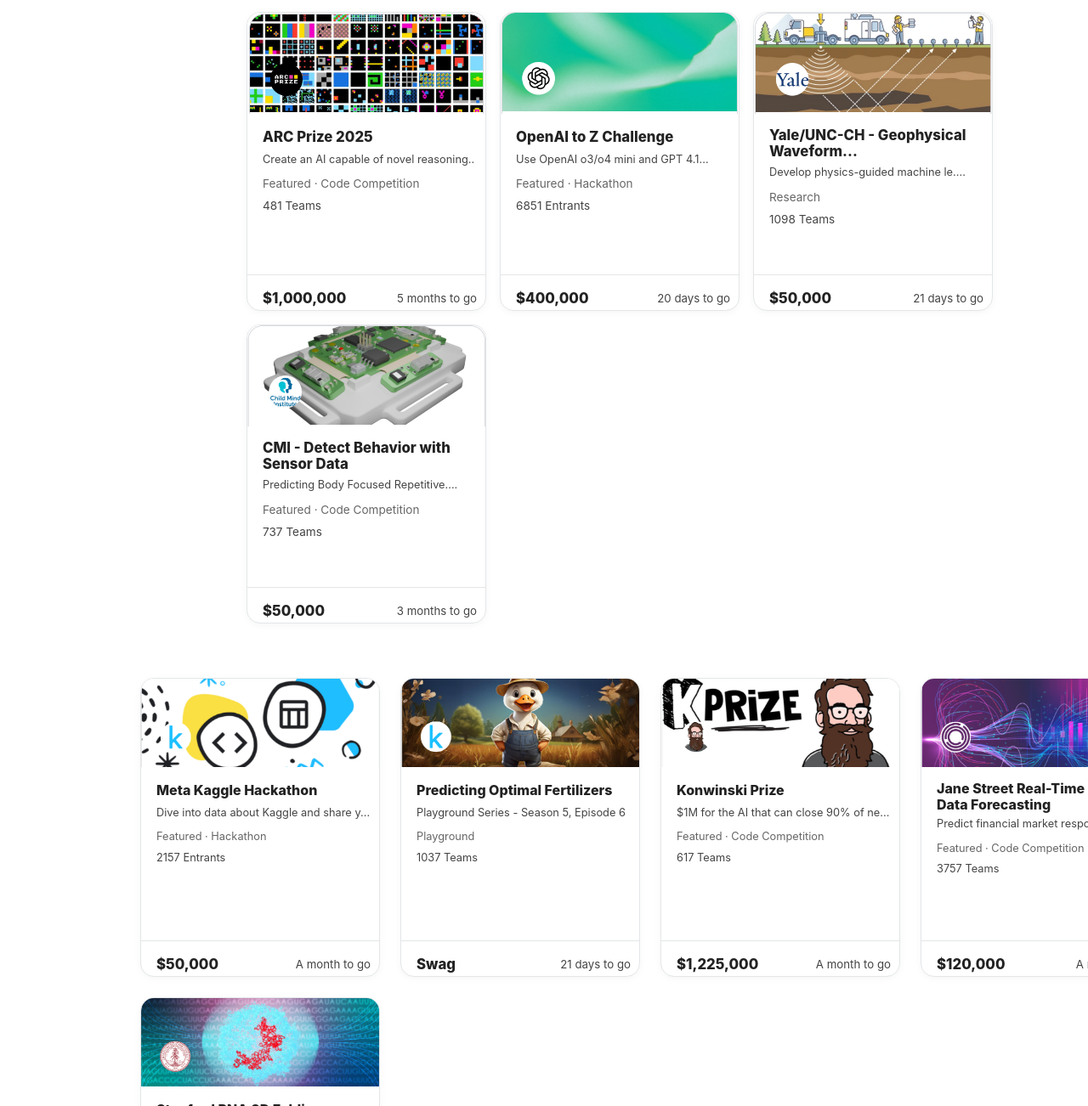
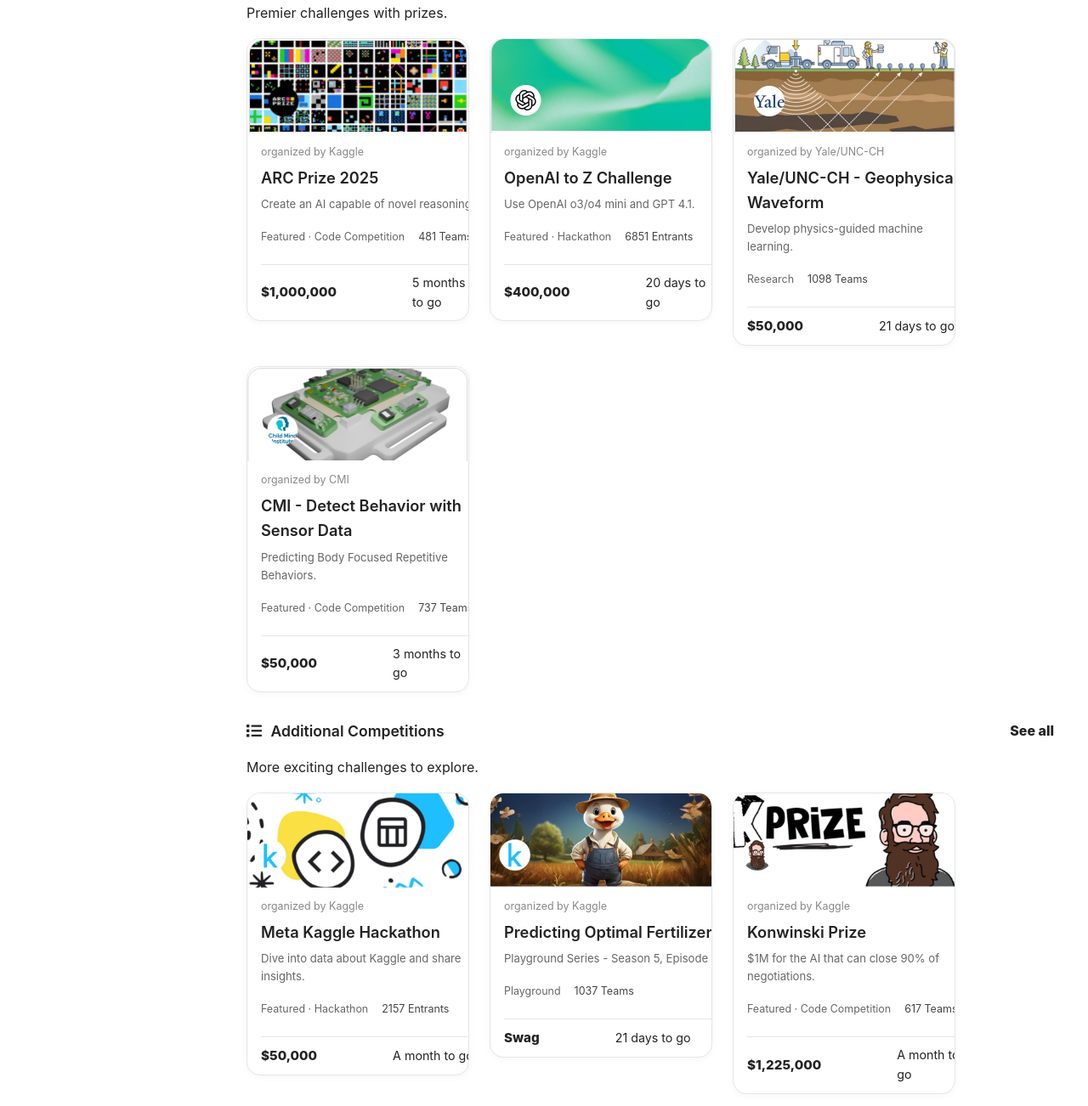
Before and after one commit to Rayan-141/Kaggle-Project-Rayan, a plain HTML site: page Competitions.html in a window 1280 px wide. Shown: the part 1498-2800 px from the top of the page at 85% size. Drawn offline with nearby package versions, Linux system fonts and the light colour scheme.

Commit message:
Update Competitions.html

```diff
--- a/Competitions.html
+++ b/Competitions.html
@@ -9,8 +9,6 @@
     <link href="https://www.kaggle.com/static/images/favicon.ico" rel="shortcut icon" type="image/x-icon" id="dynamic-favicon">
     <link rel="stylesheet" href="https://cdnjs.cloudflare.com/ajax/libs/font-awesome/5.15.3/css/all.min.css">
     <link href="https://fonts.googleapis.com/css2?family=Material+Symbols+Outlined" rel="stylesheet" />
-
-
 </head>
 <body>
   <header>
@@ -42,7 +40,6 @@
       <li><a href="datasets.html"><span class="material-symbols-outlined">table_chart</span> Datasets</a></li>
       <li><a href="Kaggle_Ranking.html"><span class="material-symbols-outlined">leaderboard</span> Rankings</a></li>
       <li><a href="rewards.html"><span class="material-symbols-outlined">redeem</span> Rewards</a></li>
-
       <li><a href="Discussions.html"><span class="material-symbols-outlined">forum</span> Discussions</a></li>
       <li><a href="Discussions.html"><span class="material-symbols-outlined">school</span> Learn</a></li>
       <li><a href="More.html"><span class="material-symbols-outlined">more_horiz</span> More</a></li>
@@ -57,7 +54,7 @@
     <section class="competitions-header">
       <div class="competitions-header-left">
         <h1>Competitions</h1>
-        <p>Grow your data science skills by competing in our exciting <br> competitions. Find help in the <u> <a href="#">documentation</a> </u> or learn about <br> <u> <a href="#">Community Competitions</a> </u>.</p>
+        <p>Grow your data science skills by competing in our exciting <br> competitions. Find help in the <u><a href="#">documentation</a></u> or learn about <br> <u><a href="#">Community Competitions</a></u>.</p>
         <button class="host-btn">Host a Competition</button>
         <section class="search-filter search-bar-main">
           <div class="search-bar">
@@ -84,6 +81,7 @@
       </div>
       <p>Competitions with approachable ML fundamentals.</p>
       <div class="competition-cards">
+        <a href="https://www.kaggle.com/competitions/titanic" style="text-decoration: none; color: inherit">
           <div class="card">
             <img src="TitanicMachine.png" alt="Titanic">
             <div class="card-content">
@@ -100,6 +98,8 @@
               </div>
             </div>
           </div>
+        </a>
+        <a href="https://www.kaggle.com/competitions/house-prices-advanced-regression-techniques" style="text-decoration: none; color: inherit">
           <div class="card">
             <img src="HousePrices.png" alt="House Prices">
             <div class="card-content">
@@ -116,6 +116,8 @@
               </div>
             </div>
           </div>
+        </a>
+        <a href="https://www.kaggle.com/competitions/spaceship-titanic" style="text-decoration: none; color: inherit">
           <div class="card">
             <img src="SpaceShipTitanic.png" alt="Spaceship Titanic">
             <div class="card-content">
@@ -132,6 +134,8 @@
               </div>
             </div>
           </div>
+        </a>
+        <a href="https://www.kaggle.com/competitions/llm-classification-finetuning" style="text-decoration: none; color: inherit">
           <div class="card">
             <img src="LLMclassification.png" alt="LLM Classification">
             <div class="card-content">
@@ -148,139 +152,187 @@
               </div>
             </div>
           </div>
+        </a>
       </div>
     </section>
-
     <section class="featured-competitions">
-      <div class="featured-header-row">
-        <span class="material-symbols-outlined" style="font-size: 2rem; vertical-align: middle; margin-right: 8px;">star</span>
-        <span class="featured-title">Featured Competitions</span>
-        <span class="featured-hotness">Hotness <span class="material-symbols-outlined" style="font-size: 1.2rem; vertical-align: middle;">arrow_drop_down</span></span>
-        <span class="featured-view-toggle"><span class="material-symbols-outlined" style="font-size: 1.5rem; vertical-align: middle;">view_agenda</span></span>
+      <div class="section-header">
+        <span><i class="fas fa-star"></i> Featured Competitions</span>
+        <a href="#" class="see-all">See all</a>
       </div>
-      <div class="featured-cards">
-        <div class="featured-card">
+      <p>Premier challenges with prizes.</p>
+      <div class="competition-cards">
+        <a href="https://www.kaggle.com/competitions/arc-prize-2025" style="text-decoration: none; color: inherit">
+          <div class="card">
             <img src="ARCprice.png" alt="ARC Prize 2025">
-          <div class="featured-card-content">
-            <div class="featured-card-title">ARC Prize 2025 <span class="material-symbols-outlined" style="float:right;font-size:1.3rem;">more_vert</span></div>
-            <div class="featured-card-desc">Create an AI capable of novel reasoning..</div>
-            <div class="featured-card-meta">Featured &middot; Code Competition</div>
-            <div class="featured-card-teams">481 Teams</div>
+            <div class="card-content">
+              <div class="card-org">organized by Kaggle</div>
+              <div class="card-title">ARC Prize 2025</div>
+              <div class="card-desc">Create an AI capable of novel reasoning.</div>
+              <div class="card-meta">
+                <span class="meta-type">Featured · Code Competition</span>
+                <span class="meta-teams">481 Teams</span>
               </div>
-          <div class="featured-card-bottom-row">
-            <span class="featured-card-prize">$1,000,000</span>
-            <span class="featured-card-timer">5 months to go</span>
-          </div>
-        </div>
-        <div class="featured-card">
-          <img src="OpenAItoZchallenge.png" alt="OpenAI to Z Challenge">
-          <div class="featured-card-content">
-            <div class="featured-card-title">OpenAI to Z Challenge <span class="material-symbols-outlined" style="float:right;font-size:1.3rem;">more_vert</span></div>
-            <div class="featured-card-desc">Use OpenAI o3/o4 mini and GPT 4.1...</div>
-            <div class="featured-card-meta">Featured &middot; Hackathon</div>
-            <div class="featured-card-teams">6851 Entrants</div>
-          </div>
-          <div class="featured-card-bottom-row">
-            <span class="featured-card-prize">$400,000</span>
-            <span class="featured-card-timer">20 days to go</span>
-          </div>
-        </div>
-        <div class="featured-card">
-          <img src="YaleUNC.png" alt="Yale/UNC-CH - Geophysical Waveform...">
-          <div class="featured-card-content">
-            <div class="featured-card-title">Yale/UNC-CH - Geophysical Waveform... <span class="material-symbols-outlined" style="float:right;font-size:1.3rem;">more_vert</span></div>
-            <div class="featured-card-desc">Develop physics-guided machine le....</div>
-            <div class="featured-card-meta">Research</div>
-            <div class="featured-card-teams">1098 Teams</div>
-          </div>
-          <div class="featured-card-bottom-row">
-            <span class="featured-card-prize">$50,000</span>
-            <span class="featured-card-timer">21 days to go</span>
-          </div>
-        </div>
-        <div class="featured-card">
-          <img src="CMI.png" alt="CMI - Detect Behavior with Sensor Data">
-          <div class="featured-card-content">
-            <div class="featured-card-title">CMI - Detect Behavior with Sensor Data <span class="material-symbols-outlined" style="float:right;font-size:1.3rem;">more_vert</span></div>
-            <div class="featured-card-desc">Predicting Body Focused Repetitive....</div>
-            <div class="featured-card-meta">Featured &middot; Code Competition</div>
-            <div class="featured-card-teams">737 Teams</div>
-          </div>
-          <div class="featured-card-bottom-row">
-            <span class="featured-card-prize">$50,000</span>
-            <span class="featured-card-timer">3 months to go</span>
+              <div class="card-bottom-row">
+                <span class="card-knowledge">$1,000,000</span>
+                <span class="card-ongoing">5 months to go</span>
               </div>
             </div>
           </div>
-    </section>
-
-    <section class="additional-competitions">
-      <div class="additional-cards-grid">
-        <div class="featured-card">
-          <img src="MetaKaggleHackathon.png" alt="Meta Kaggle Hackathon">
-          <div class="featured-card-content">
-            <div class="featured-card-title">Meta Kaggle Hackathon <span class="material-symbols-outlined" style="float:right;font-size:1.3rem;">more_vert</span></div>
-            <div class="featured-card-desc">Dive into data about Kaggle and share y...</div>
-            <div class="featured-card-meta">Featured &middot; Hackathon</div>
-            <div class="featured-card-teams">2157 Entrants</div>
+        </a>
+        <a href="https://www.kaggle.com/competitions/openai-to-z-challenge" style="text-decoration: none; color: inherit">
+          <div class="card">
+            <img src="OpenAItoZchallenge.png" alt="OpenAI to Z Challenge">
+            <div class="card-content">
+              <div class="card-org">organized by Kaggle</div>
+              <div class="card-title">OpenAI to Z Challenge</div>
+              <div class="card-desc">Use OpenAI o3/o4 mini and GPT 4.1.</div>
+              <div class="card-meta">
+                <span class="meta-type">Featured · Hackathon</span>
+                <span class="meta-teams">6851 Entrants</span>
               </div>
-          <div class="featured-card-bottom-row">
-            <span class="featured-card-prize">$50,000</span>
-            <span class="featured-card-timer">A month to go</span>
+              <div class="card-bottom-row">
+                <span class="card-knowledge">$400,000</span>
+                <span class="card-ongoing">20 days to go</span>
               </div>
             </div>
-        <div class="featured-card">
-          <img src="PredictingOptimalFertilizer.png" alt="Predicting Optimal Fertilizers">
-          <div class="featured-card-content">
-            <div class="featured-card-title">Predicting Optimal Fertilizers <span class="material-symbols-outlined" style="float:right;font-size:1.3rem;">more_vert</span></div>
-            <div class="featured-card-desc">Playground Series - Season 5, Episode 6</div>
-            <div class="featured-card-meta">Playground</div>
-            <div class="featured-card-teams">1037 Teams</div>
           </div>
-          <div class="featured-card-bottom-row">
-            <span class="featured-card-prize">Swag</span>
-            <span class="featured-card-timer">21 days to go</span>
+        </a>
+        <a href="https://www.kaggle.com/competitions/waveform-inversion" style="text-decoration: none; color: inherit">
+          <div class="card">
+            <img src="YaleUNC.png" alt="Yale/UNC-CH - Geophysical Waveform">
+            <div class="card-content">
+              <div class="card-org">organized by Yale/UNC-CH</div>
+              <div class="card-title">Yale/UNC-CH - Geophysical Waveform</div>
+              <div class="card-desc">Develop physics-guided machine learning.</div>
+              <div class="card-meta">
+                <span class="meta-type">Research</span>
+                <span class="meta-teams">1098 Teams</span>
+              </div>
+              <div class="card-bottom-row">
+                <span class="card-knowledge">$50,000</span>
+                <span class="card-ongoing">21 days to go</span>
               </div>
             </div>
-        <div class="featured-card">
-          <img src="Konwinski.png" alt="Konwinski Prize">
-          <div class="featured-card-content">
-            <div class="featured-card-title">Konwinski Prize <span class="material-symbols-outlined" style="float:right;font-size:1.3rem;">more_vert</span></div>
-            <div class="featured-card-desc">$1M for the AI that can close 90% of ne...</div>
-            <div class="featured-card-meta">Featured &middot; Code Competition</div>
-            <div class="featured-card-teams">617 Teams</div>
           </div>
-          <div class="featured-card-bottom-row">
-            <span class="featured-card-prize">$1,225,000</span>
-            <span class="featured-card-timer">A month to go</span>
+        </a>
+        <a href="https://www.kaggle.com/competitions/cmi-detect-behavior-with-sensor-data" style="text-decoration: none; color: inherit">
+          <div class="card">
+            <img src="CMI.png" alt="CMI - Detect Behavior with Sensor Data">
+            <div class="card-content">
+              <div class="card-org">organized by CMI</div>
+              <div class="card-title">CMI - Detect Behavior with Sensor Data</div>
+              <div class="card-desc">Predicting Body Focused Repetitive Behaviors.</div>
+              <div class="card-meta">
+                <span class="meta-type">Featured · Code Competition</span>
+                <span class="meta-teams">737 Teams</span>
+              </div>
+              <div class="card-bottom-row">
+                <span class="card-knowledge">$50,000</span>
+                <span class="card-ongoing">3 months to go</span>
               </div>
             </div>
-        <div class="featured-card">
-          <img src="JaneStreetRealTimeMarketInfo.png" alt="Jane Street Real-Time Market Data Forecasting">
-          <div class="featured-card-content">
-            <div class="featured-card-title">Jane Street Real-Time Market Data Forecasting <span class="material-symbols-outlined" style="float:right;font-size:1.3rem;">more_vert</span></div>
-            <div class="featured-card-desc">Predict financial market responders using...</div>
-            <div class="featured-card-meta">Featured &middot; Code Competition</div>
-            <div class="featured-card-teams">3757 Teams</div>
           </div>
-          <div class="featured-card-bottom-row">
-            <span class="featured-card-prize">$120,000</span>
-            <span class="featured-card-timer">A month to go</span>
+        </a>
+      </div>
+    </section>
+    <section class="additional-competitions">
+      <div class="section-header">
+        <span><i class="fas fa-list"></i> Additional Competitions</span>
+        <a href="#" class="see-all">See all</a>
+      </div>
+      <p>More exciting challenges to explore.</p>
+      <div class="competition-cards">
+        <a href="https://www.kaggle.com/competitions/meta-kaggle-hackathon" style="text-decoration: none; color: inherit">
+          <div class="card">
+            <img src="MetaKaggleHackathon.png" alt="Meta Kaggle Hackathon">
+            <div class="card-content">
+              <div class="card-org">organized by Kaggle</div>
+              <div class="card-title">Meta Kaggle Hackathon</div>
+              <div class="card-desc">Dive into data about Kaggle and share insights.</div>
+              <div class="card-meta">
+                <span class="meta-type">Featured · Hackathon</span>
+                <span class="meta-teams">2157 Entrants</span>
+              </div>
+              <div class="card-bottom-row">
+                <span class="card-knowledge">$50,000</span>
+                <span class="card-ongoing">A month to go</span>
               </div>
             </div>
-        <div class="featured-card">
-          <img src="StanfordRNA.png" alt="Stanford RNA 3D Folding">
-          <div class="featured-card-content">
-            <div class="featured-card-title">Stanford RNA 3D Folding <span class="material-symbols-outlined" style="float:right;font-size:1.3rem;">more_vert</span></div>
-            <div class="featured-card-desc">Solve RNA structure prediction, one of b...</div>
-            <div class="featured-card-meta">Featured &middot; Code Competition</div>
-            <div class="featured-card-teams">1516 Teams</div>
           </div>
-          <div class="featured-card-bottom-row">
-            <span class="featured-card-prize">$75,000</span>
-            <span class="featured-card-timer">3 months to go</span>
+        </a>
+        <a href="https://www.kaggle.com/competitions/playground-series-s5e6" style="text-decoration: none; color: inherit">
+          <div class="card">
+            <img src="PredictingOptimalFertilizer.png" alt="Predicting Optimal Fertilizers">
+            <div class="card-content">
+              <div class="card-org">organized by Kaggle</div>
+              <div class="card-title">Predicting Optimal Fertilizers</div>
+              <div class="card-desc">Playground Series - Season 5, Episode 6.</div>
+              <div class="card-meta">
+                <span class="meta-type">Playground</span>
+                <span class="meta-teams">1037 Teams</span>
+              </div>
+              <div class="card-bottom-row">
+                <span class="card-knowledge">Swag</span>
+                <span class="card-ongoing">21 days to go</span>
               </div>
             </div>
+          </div>
+        </a>
+        <a href="https://www.kaggle.com/competitions/konwinski-prize" style="text-decoration: none; color: inherit">
+          <div class="card">
+            <img src="Konwinski.png" alt="Konwinski Prize">
+            <div class="card-content">
+              <div class="card-org">organized by Kaggle</div>
+              <div class="card-title">Konwinski Prize</div>
+              <div class="card-desc">$1M for the AI that can close 90% of negotiations.</div>
+              <div class="card-meta">
+                <span class="meta-type">Featured · Code Competition</span>
+                <span class="meta-teams">617 Teams</span>
+              </div>
+              <div class="card-bottom-row">
+                <span class="card-knowledge">$1,225,000</span>
+                <span class="card-ongoing">A month to go</span>
+              </div>
+            </div>
+          </div>
+        </a>
+        <a href="https://www.kaggle.com/competitions/jane-street-real-time-market-data-forecasting" style="text-decoration: none; color: inherit">
+          <div class="card">
+            <img src="JaneStreetRealTimeMarketInfo.png" alt="Jane Street Real-Time Market Data Forecasting">
+            <div class="card-content">
+              <div class="card-org">organized by Jane Street</div>
+              <div class="card-title">Jane Street Real-Time Market Data Forecasting</div>
+              <div class="card-desc">Predict financial market responders using real-time data.</div>
+              <div class="card-meta">
+                <span class="meta-type">Featured · Code Competition</span>
+                <span class="meta-teams">3757 Teams</span>
+              </div>
+              <div class="card-bottom-row">
+                <span class="card-knowledge">$120,000</span>
+                <span class="card-ongoing">A month to go</span>
+              </div>
+            </div>
+          </div>
+        </a>
+        <a href="https://www.kaggle.com/competitions/stanford-rna-3d-folding" style="text-decoration: none; color: inherit">
+          <div class="card">
+            <img src="StanfordRNA.png" alt="Stanford RNA 3D Folding">
+            <div class="card-content">
+              <div class="card-org">organized by Stanford</div>
+              <div class="card-title">Stanford RNA 3D Folding</div>
+              <div class="card-desc">Solve RNA structure prediction, one of biology’s toughest problems.</div>
+              <div class="card-meta">
+                <span class="meta-type">Featured · Code Competition</span>
+                <span class="meta-teams">1516 Teams</span>
+              </div>
+              <div class="card-bottom-row">
+                <span class="card-knowledge">$75,000</span>
+                <span class="card-ongoing">3 months to go</span>
+              </div>
+            </div>
+          </div>
+        </a>
       </div>
     </section>
   </div>
```
Lines whose indentation alone changed are shown as unchanged.
